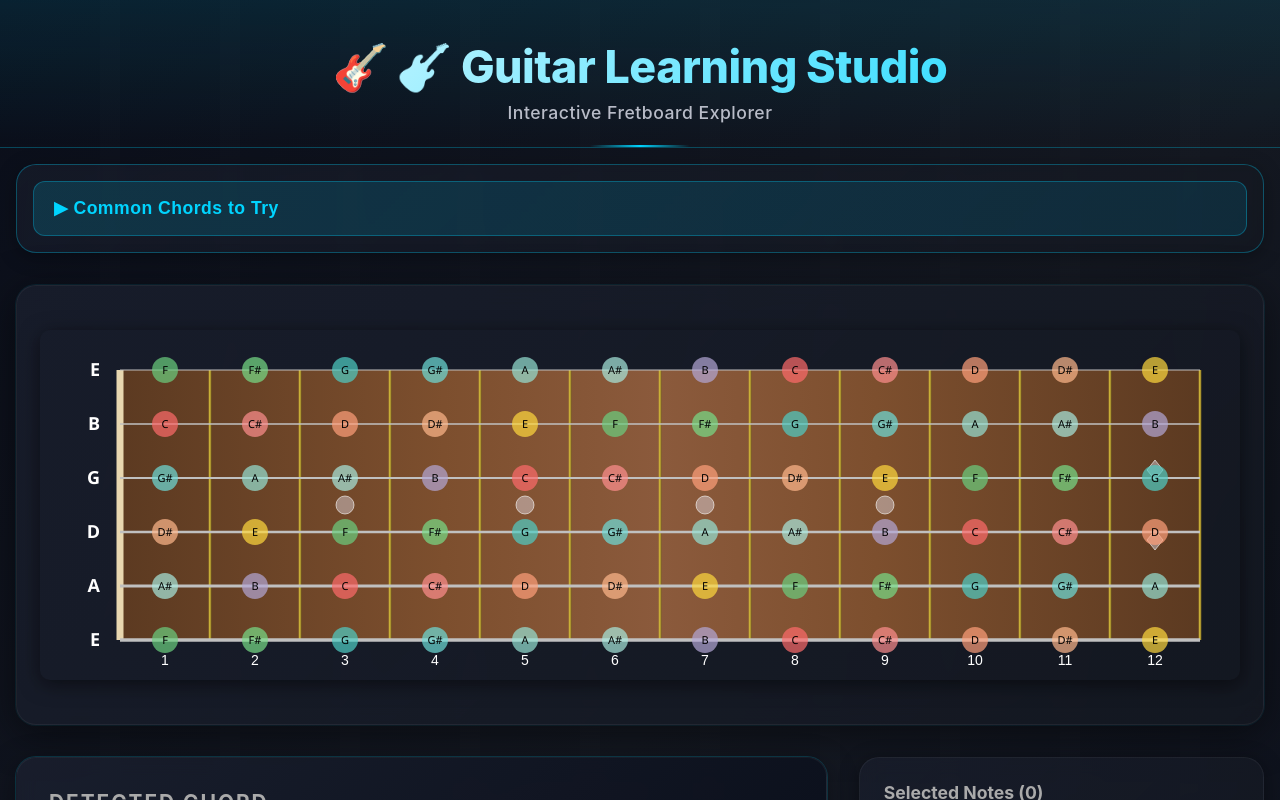
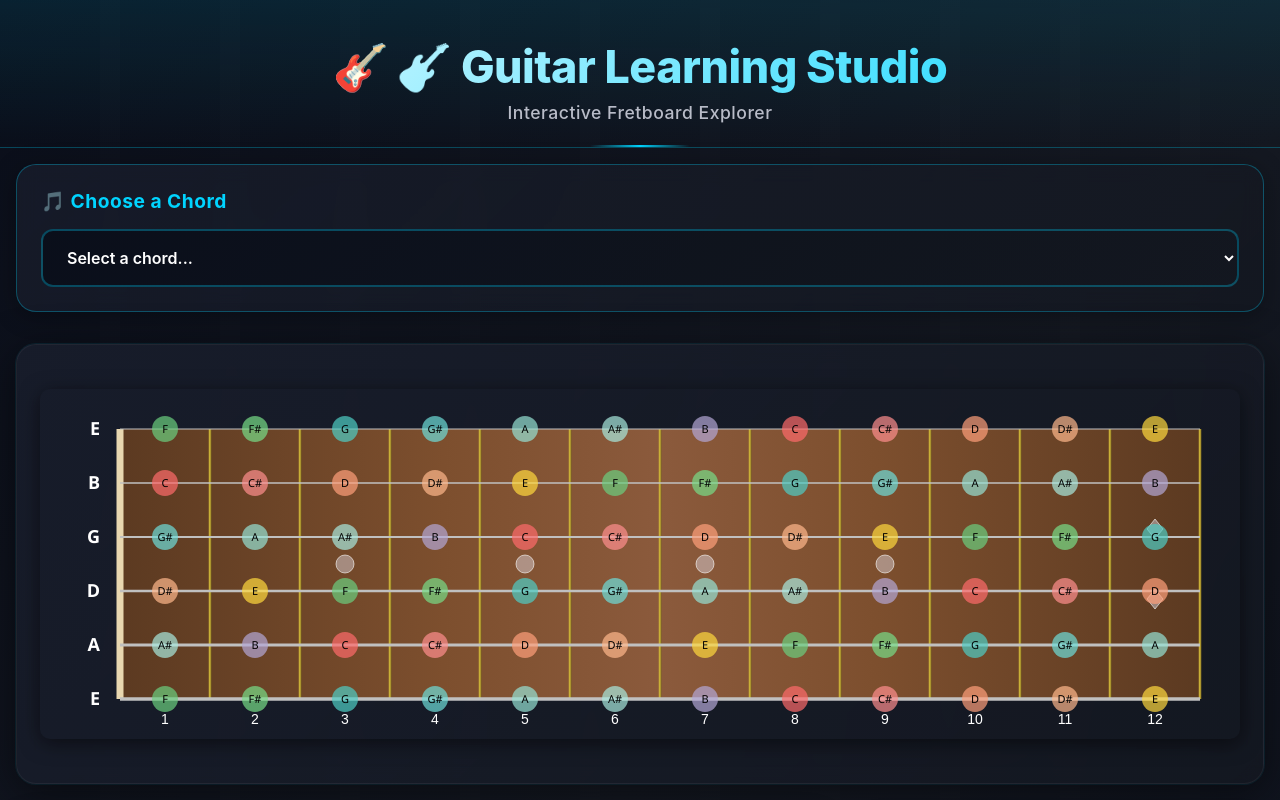
Before and after one commit to DanielRaistrick/SultansAcademy, a React (Vite) app: page / in a window 1280 px wide. Shown: the top 800 px of the page. Built offline with nearby package versions, Linux system fonts and the light colour scheme.

Commit message:
Replace Common Chords section with searchable dropdown chord picker - 150+ chords organized by type with multiple positions listed separately

```diff
--- a/src/App.jsx
+++ b/src/App.jsx
@@ -1,7 +1,7 @@
 import { useState } from 'react';
 import Fretboard from './components/Fretboard';
-import ChordHelper from './components/ChordHelper';
-import { detectChord, NOTE_COLORS, getNoteAtPosition } from './utils/chordDetection';
+import ChordPicker from './components/ChordPicker';
+import { detectChord, NOTE_COLORS, getNoteAtPosition, CHORD_DATABASE } from './utils/chordDetection';
 import './App.css';
 
 function App() {
@@ -47,12 +47,18 @@ function App() {
   };
 
   const handleChordSelect = (chord) => {
+    if (!chord) {
+      // Clear selection
+      setSelectedNotes([]);
+      setDetectedChord(null);
+      return;
+    }
+
     // Convert chord frets to selected notes
     const notes = [];
-    const stringNames = ['E', 'A', 'D', 'G', 'B', 'E']; // Low to high
 
     chord.frets.forEach((fret, stringIndex) => {
-      if (fret !== -1) {
+      if (fret !== -1 && fret !== 0) { // Only add fretted notes (not open strings or muted)
         const note = getNoteAtPosition(stringIndex, fret);
         notes.push({ string: stringIndex, fret, note });
       }
@@ -71,7 +77,10 @@ function App() {
       </header>
 
       <main className="app-main">
-        <ChordHelper onChordSelect={handleChordSelect} />
+        <ChordPicker
+          onChordSelect={handleChordSelect}
+          chordDatabase={CHORD_DATABASE}
+        />
 
         <div className="fretboard-container">
           <Fretboard
@@ -152,11 +161,12 @@ function App() {
         <div className="instructions">
           <h3>How to use:</h3>
           <ul>
-            <li><strong>Quick start:</strong> Click a chord in "Common Chords to Try" above to auto-select it</li>
+            <li><strong>Quick start:</strong> Use the dropdown above to select any chord and see it on the fretboard</li>
+            <li>Chords with multiple positions are listed separately (e.g., "C Major (bar 3rd)")</li>
             <li>Or manually click notes on the fretboard to build your own chords</li>
             <li>Click a selected note again to deselect it</li>
             <li>The chord name appears automatically as you select notes</li>
-            <li>Try open chords like C, G, D, E, A for best results</li>
+            <li>Over 150 chords available including 7ths, sus, add9, and bar chords</li>
           </ul>
         </div>
       </main>
--- /dev/null
+++ b/src/components/ChordPicker.css
@@ -0,0 +1,134 @@
+.chord-picker {
+  background: linear-gradient(135deg, rgba(26, 31, 46, 0.7) 0%, rgba(20, 24, 33, 0.8) 100%);
+  border-radius: 20px;
+  padding: 1.5rem;
+  margin-bottom: 2rem;
+  border: 1px solid rgba(0, 212, 255, 0.3);
+  backdrop-filter: blur(10px);
+  box-shadow: 0 4px 25px rgba(0, 0, 0, 0.3);
+}
+
+.chord-picker-header {
+  display: flex;
+  justify-content: space-between;
+  align-items: center;
+  margin-bottom: 1rem;
+}
+
+.chord-picker-label {
+  font-size: 1.2rem;
+  font-weight: 700;
+  color: var(--accent-primary);
+  letter-spacing: 0.5px;
+}
+
+.chord-picker-clear {
+  padding: 0.5rem 1rem;
+  background: linear-gradient(135deg, rgba(255, 0, 0, 0.2) 0%, rgba(200, 0, 0, 0.2) 100%);
+  border: 1px solid rgba(255, 0, 0, 0.4);
+  border-radius: 8px;
+  color: #ff6666;
+  font-size: 0.9rem;
+  font-weight: 600;
+  cursor: pointer;
+  transition: all 0.3s ease;
+}
+
+.chord-picker-clear:hover {
+  background: linear-gradient(135deg, rgba(255, 0, 0, 0.3) 0%, rgba(200, 0, 0, 0.3) 100%);
+  transform: translateY(-1px);
+}
+
+.chord-picker-select {
+  width: 100%;
+  padding: 1rem 1.25rem;
+  font-size: 1rem;
+  font-weight: 600;
+  background: linear-gradient(135deg, rgba(10, 14, 26, 0.9) 0%, rgba(20, 24, 33, 0.9) 100%);
+  color: var(--text-primary);
+  border: 2px solid rgba(0, 212, 255, 0.3);
+  border-radius: 12px;
+  cursor: pointer;
+  transition: all 0.3s ease;
+  outline: none;
+  font-family: 'Inter', 'Segoe UI', sans-serif;
+}
+
+.chord-picker-select:hover {
+  border-color: var(--accent-primary);
+  box-shadow: 0 0 15px rgba(0, 212, 255, 0.2);
+}
+
+.chord-picker-select:focus {
+  border-color: var(--accent-primary);
+  box-shadow: 0 0 20px rgba(0, 212, 255, 0.3);
+}
+
+.chord-picker-select option {
+  background: #1a1f2e;
+  color: var(--text-primary);
+  padding: 0.75rem;
+  font-weight: 500;
+}
+
+.chord-picker-select optgroup {
+  font-weight: 700;
+  color: var(--accent-primary);
+  background: rgba(10, 14, 26, 0.95);
+  font-size: 0.95rem;
+  letter-spacing: 0.5px;
+}
+
+.chord-picker-info {
+  margin-top: 1.5rem;
+  padding: 1rem;
+  background: linear-gradient(135deg, rgba(0, 212, 255, 0.08) 0%, rgba(255, 215, 0, 0.08) 100%);
+  border-radius: 12px;
+  border: 1px solid rgba(0, 212, 255, 0.2);
+  display: flex;
+  flex-direction: column;
+  gap: 0.75rem;
+}
+
+.chord-info-pattern {
+  font-family: 'Courier New', monospace;
+  font-size: 1.3rem;
+  color: var(--accent-primary);
+  font-weight: 700;
+  text-align: center;
+  letter-spacing: 4px;
+  text-shadow: 0 0 10px rgba(0, 212, 255, 0.3);
+}
+
+.chord-info-notes {
+  font-size: 1rem;
+  color: var(--text-secondary);
+  text-align: center;
+  font-weight: 600;
+  letter-spacing: 1px;
+}
+
+/* Mobile responsive */
+@media (max-width: 768px) {
+  .chord-picker {
+    padding: 1rem;
+  }
+
+  .chord-picker-label {
+    font-size: 1rem;
+  }
+
+  .chord-picker-select {
+    padding: 0.875rem 1rem;
+    font-size: 0.95rem;
+  }
+
+  .chord-info-pattern {
+    font-size: 1.1rem;
+    letter-spacing: 3px;
+  }
+
+  .chord-info-notes {
+    font-size: 0.9rem;
+  }
+}
--- /dev/null
+++ b/src/components/ChordPicker.jsx
@@ -0,0 +1,129 @@
+import React, { useState, useMemo } from 'react';
+import './ChordPicker.css';
+
+const ChordPicker = ({ onChordSelect, chordDatabase }) => {
+  const [selectedChord, setSelectedChord] = useState('');
+
+  // Group chords by root note and type
+  const groupedChords = useMemo(() => {
+    const groups = {
+      'Major Chords': [],
+      'Minor Chords': [],
+      'Dominant 7th': [],
+      'Major 7th': [],
+      'Minor 7th': [],
+      'Suspended': [],
+      '6th Chords': [],
+      'Add9 Chords': [],
+      '9th Chords': [],
+      'Diminished': [],
+      'Augmented': [],
+      'Power Chords': []
+    };
+
+    chordDatabase.forEach((chord, index) => {
+      const name = chord.name.toLowerCase();
+      const chordOption = {
+        ...chord,
+        id: index,
+        displayName: chord.name
+      };
+
+      if (name.includes('maj7')) {
+        groups['Major 7th'].push(chordOption);
+      } else if (name.includes('m7') || name.includes('min7')) {
+        groups['Minor 7th'].push(chordOption);
+      } else if (name.includes('7') && !name.includes('maj')) {
+        groups['Dominant 7th'].push(chordOption);
+      } else if (name.includes('sus')) {
+        groups['Suspended'].push(chordOption);
+      } else if (name.includes('add9')) {
+        groups['Add9 Chords'].push(chordOption);
+      } else if (name.includes('9')) {
+        groups['9th Chords'].push(chordOption);
+      } else if (name.includes('6')) {
+        groups['6th Chords'].push(chordOption);
+      } else if (name.includes('dim')) {
+        groups['Diminished'].push(chordOption);
+      } else if (name.includes('aug')) {
+        groups['Augmented'].push(chordOption);
+      } else if (name.includes('5') || name.includes('power')) {
+        groups['Power Chords'].push(chordOption);
+      } else if (name.includes('m') || name.includes('minor')) {
+        groups['Minor Chords'].push(chordOption);
+      } else {
+        groups['Major Chords'].push(chordOption);
+      }
+    });
+
+    // Remove empty groups
+    return Object.entries(groups).filter(([_, chords]) => chords.length > 0);
+  }, [chordDatabase]);
+
+  const handleChange = (e) => {
+    const chordId = e.target.value;
+    setSelectedChord(chordId);
+
+    if (chordId) {
+      const chord = chordDatabase[parseInt(chordId)];
+      if (chord && onChordSelect) {
+        onChordSelect(chord);
+      }
+    }
+  };
+
+  const handleClear = () => {
+    setSelectedChord('');
+    if (onChordSelect) {
+      onChordSelect(null);
+    }
+  };
+
+  return (
+    <div className="chord-picker">
+      <div className="chord-picker-header">
+        <label htmlFor="chord-select" className="chord-picker-label">
+          🎵 Choose a Chord
+        </label>
+        {selectedChord && (
+          <button className="chord-picker-clear" onClick={handleClear}>
+            Clear
+          </button>
+        )}
+      </div>
+
+      <select
+        id="chord-select"
+        className="chord-picker-select"
+        value={selectedChord}
+        onChange={handleChange}
+      >
+        <option value="">Select a chord...</option>
+        {groupedChords.map(([groupName, chords]) => (
+          <optgroup key={groupName} label={groupName}>
+            {chords.map((chord) => (
+              <option key={chord.id} value={chord.id}>
+                {chord.displayName}
+              </option>
+            ))}
+          </optgroup>
+        ))}
+      </select>
+
+      {selectedChord && (
+        <div className="chord-picker-info">
+          <div className="chord-info-pattern">
+            Pattern: {chordDatabase[parseInt(selectedChord)].frets
+              .map(f => f === -1 ? 'X' : f)
+              .join('')}
+          </div>
+          <div className="chord-info-notes">
+            Notes: {chordDatabase[parseInt(selectedChord)].notes.join(', ')}
+          </div>
+        </div>
+      )}
+    </div>
+  );
+};
+
+export default ChordPicker;
--- a/src/utils/chordDetection.js
+++ b/src/utils/chordDetection.js
@@ -33,8 +33,8 @@ export function getNoteAtPosition(stringIndex, fret) {
 
 /**
  * Common chord patterns with their fingerings
- * Format: { name: 'Chord Name', frets: [string6, string5, string4, string3, string2, string1] }
- * -1 means don't play that string, 0 means open string
+ * Format: { name: 'Chord Name', frets: [low E, A, D, G, B, high E] }
+ * -1 means don't play that string (X), 0 means open string
  */
 export const CHORD_DATABASE = [
   // Open Major chords
```
